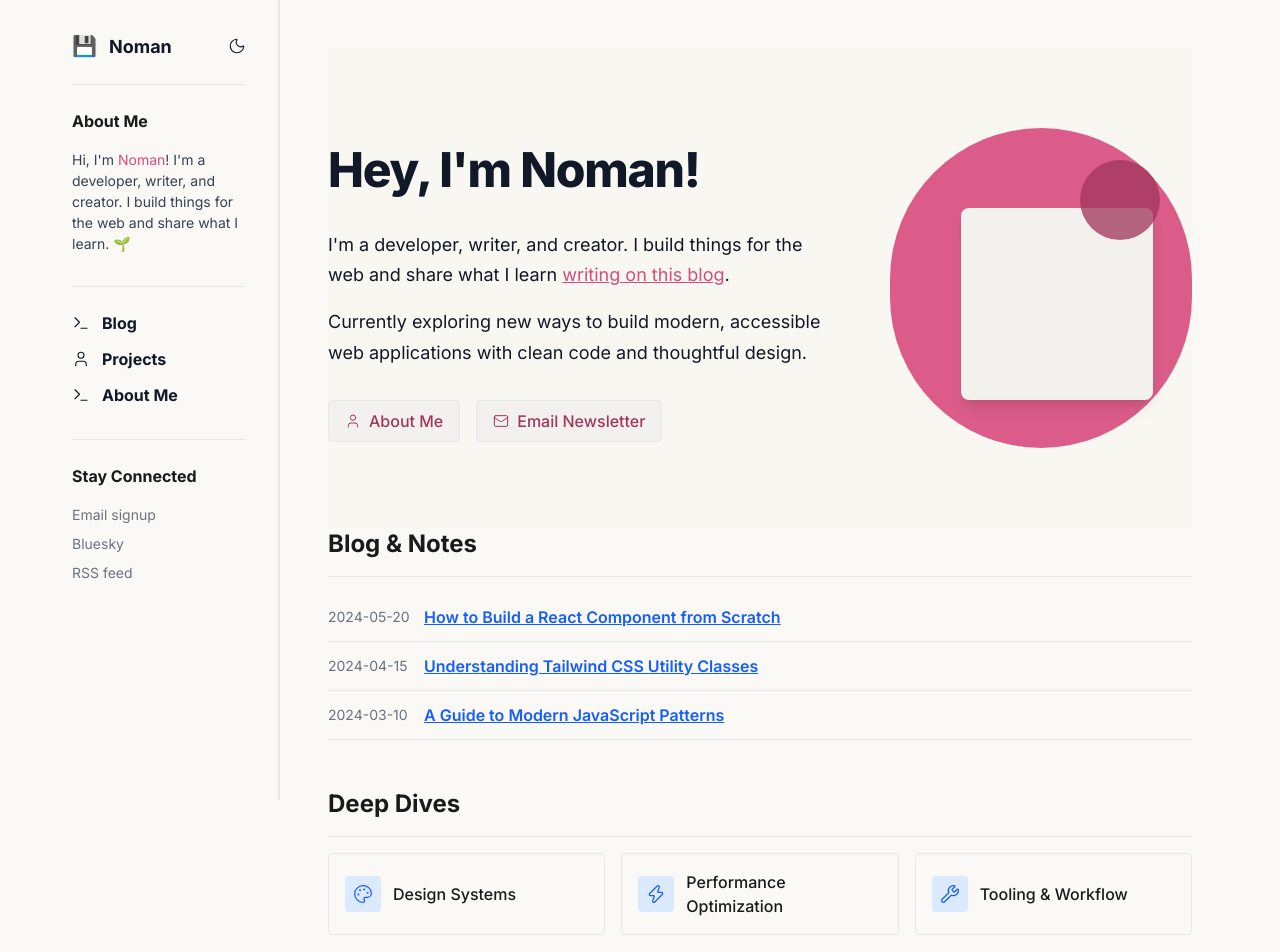
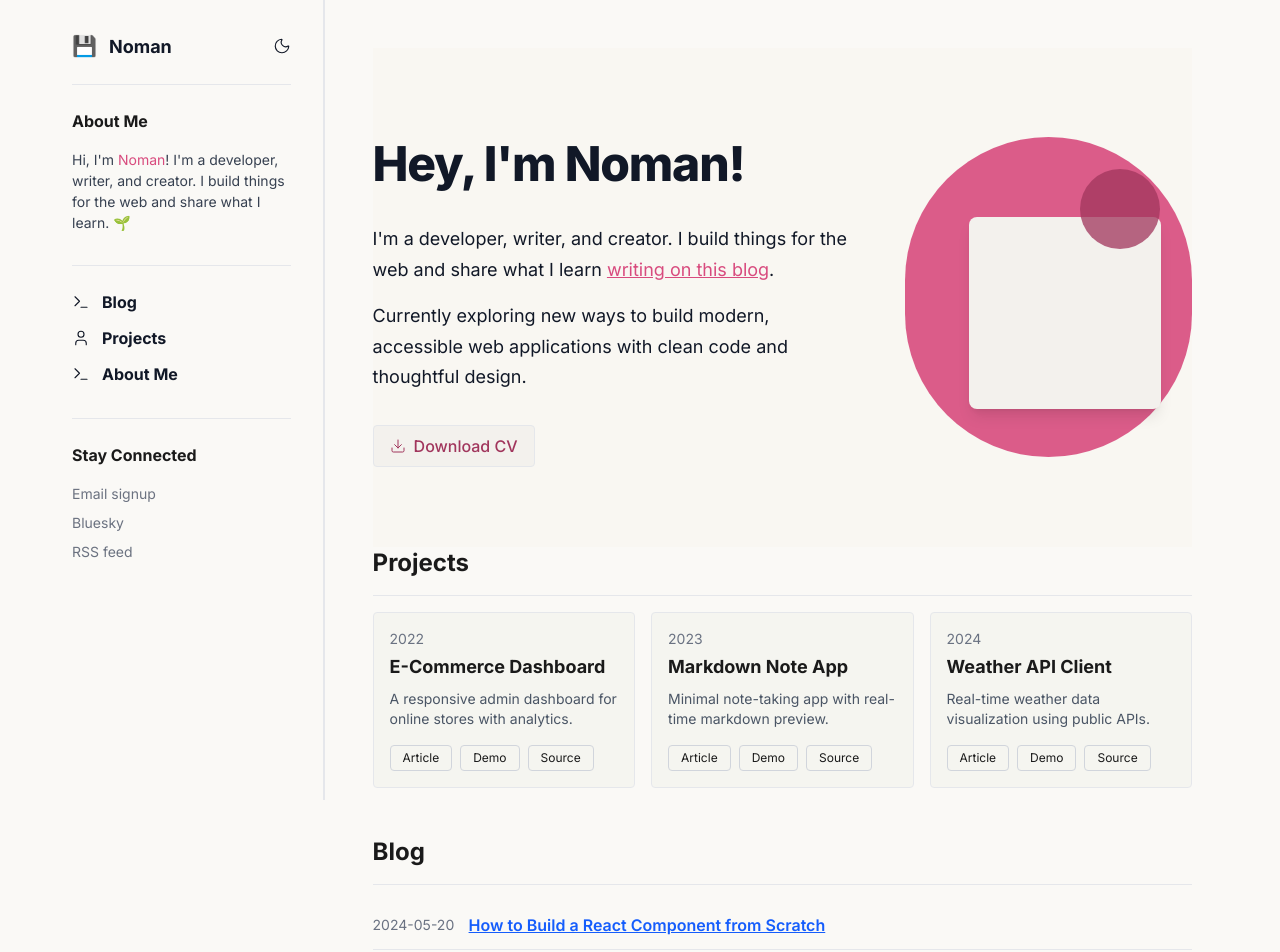
Before and after one commit to HackWithNoman/hackwithnoman-site, a Next.js app: page / in a window 1280 px wide. Shown: the top 952 px of the page. Built offline with nearby package versions, Linux system fonts and the light colour scheme.

Commit message:
feat: updated hero

```diff
--- a/src/components/BlogNotesSection.tsx
+++ b/src/components/BlogNotesSection.tsx
@@ -8,8 +8,8 @@ const blogPosts = [
 
 const BlogNotesSection = () => {
   return (
-    <section className="mb-12">
-      <h2 className="text-2xl font-bold mb-4">Blog & Notes</h2>
+    <section className="mb-12" id="blog">
+      <h2 className="text-2xl font-bold mb-4">Blog</h2>
       <hr className="border-gray-200 mb-4" />
       <div className="space-y-0">
         {blogPosts.map((post) => (
--- a/src/components/DeepDivesSection.tsx
+++ /dev/null
@@ -1,34 +0,0 @@
-import { Palette, Zap, Wrench } from "lucide-react";
-
-const deepDives = [
-  { icon: Palette, title: "Design Systems" },
-  { icon: Zap, title: "Performance Optimization" },
-  { icon: Wrench, title: "Tooling & Workflow" },
-];
-
-const DeepDivesSection = () => {
-  return (
-    <section className="mb-12">
-      <h2 className="text-2xl font-bold mb-4">Deep Dives</h2>
-      <hr className="border-gray-200 mb-4" />
-      <div className="grid grid-cols-1 md:grid-cols-3 gap-4">
-        {deepDives.map((item) => {
-          const Icon = item.icon;
-          return (
-            <div
-              key={item.title}
-              className="border border-gray-200 rounded p-4 flex items-center gap-3 hover:border-gray-300 transition-colors"
-            >
-              <span className="bg-blue-100 p-2 rounded">
-                <Icon size={20} strokeWidth={1.5} className="text-blue-600" />
-              </span>
-              <span className="font-medium">{item.title}</span>
-            </div>
-          );
-        })}
-      </div>
-    </section>
-  );
-};
-
-export default DeepDivesSection;
--- a/src/components/HeroSection.tsx
+++ b/src/components/HeroSection.tsx
@@ -1,9 +1,9 @@
-import React from "react";
-import { User, Mail } from "lucide-react";
+import { Download } from "lucide-react";
+import Link from "next/link";
 
 const HeroSection = () => {
   return (
-    <section className="py-16 md:py-20 bg-[#F9F7F2]">
+    <section className="py-16 md:py-20 bg-[#F9F7F2]" id="home">
       <div className="flex flex-col md:flex-row items-center gap-8 md:gap-12">
         {/* Text Content - 65% width */}
         <div className="w-full md:w-[65%]">
@@ -17,9 +17,9 @@ const HeroSection = () => {
             <p className="text-[1.125rem] leading-[1.7] text-[#111827]">
               I'm a developer, writer, and creator. I build things for the web
               and share what I learn{" "}
-              <a href="#" className="text-[#D84B7E] underline">
+              <Link href="/" className="text-[#D84B7E] underline">
                 writing on this blog
-              </a>
+              </Link>
               .
             </p>
             <p className="text-[1.125rem] leading-[1.7] text-[#111827]">
@@ -31,14 +31,14 @@ const HeroSection = () => {
           {/* Action Buttons */}
           <div className="flex flex-wrap gap-4 mt-8">
             <button className="bg-[#F3F1ED] border border-[#E5E7EB] px-4 py-2 rounded-sm flex items-center gap-2 hover:opacity-80 transition-opacity">
-              <User size={16} strokeWidth={1.5} className="text-[#A1365D]" />
-              <span className="text-[#A1365D] font-medium">About Me</span>
-            </button>
-            <button className="bg-[#F3F1ED] border border-[#E5E7EB] px-4 py-2 rounded-sm flex items-center gap-2 hover:opacity-80 transition-opacity">
-              <Mail size={16} strokeWidth={1.5} className="text-[#A1365D]" />
-              <span className="text-[#A1365D] font-medium">
-                Email Newsletter
-              </span>
+              <Download
+                size={16}
+                strokeWidth={1.5}
+                className="text-[#A1365D]"
+              />
+              <Link href="/" className="text-[#A1365D] font-medium">
+                Download CV
+              </Link>
             </button>
           </div>
         </div>
--- a/src/components/PortfolioPage.tsx
+++ b/src/components/PortfolioPage.tsx
@@ -1,11 +1,9 @@
 "use client";
 
-import React, { useState, useEffect } from "react";
 import Sidebar from "./Sidebar";
 import TopNav from "./TopNav";
 import HeroSection from "./HeroSection";
 import BlogNotesSection from "./BlogNotesSection";
-import DeepDivesSection from "./DeepDivesSection";
 import ProjectsSection from "./ProjectsSection";
 import ToolsSection from "./ToolsSection";
 import Footer from "./Footer";
@@ -20,20 +18,18 @@ const PortfolioPage = () => {
 
       <div className="max-w-[1200px] mx-auto flex flex-col md:flex-row">
         {/* Left Sidebar - visible on lg+ */}
-        <div className="hidden lg:block lg:w-1/5 lg:sticky lg:top-0 lg:h-screen lg:overflow-y-auto lg:border-r lg:border-gray-200">
+        <div className="hidden lg:block lg:w-1/4 lg:sticky lg:top-0 lg:h-screen lg:overflow-y-auto lg:border-r lg:border-gray-200">
           <Sidebar />
         </div>
 
         {/* Main Content */}
         <main className="w-full md:w-4/5 p-6 md:p-12 mx-auto lg:mx-0">
           <HeroSection />
+          <ProjectsSection />
           <BlogNotesSection />
-          <DeepDivesSection />
-          <ProjectsSection />
           <ToolsSection />
         </main>
       </div>
-      <Footer />
     </div>
   );
 };
--- a/src/components/ProjectsSection.tsx
+++ b/src/components/ProjectsSection.tsx
@@ -20,7 +20,7 @@ const projects = [
 
 const ProjectsSection = () => {
   return (
-    <section className="mb-12">
+    <section className="mb-12" id="projects">
       <h2 className="text-2xl font-bold mb-4">Projects</h2>
       <hr className="border-gray-200 mb-4" />
       <div className="grid grid-cols-1 md:grid-cols-3 gap-4">
--- a/src/components/Sidebar.tsx
+++ b/src/components/Sidebar.tsx
@@ -1,9 +1,10 @@
-import { Terminal, Pencil, User, Moon } from "lucide-react";
+import { Terminal, User, Moon } from "lucide-react";
+import Link from "next/link";
 
 const navItems = [
-  { icon: Terminal, label: "Blog" },
-  { icon: User, label: "Projects" },
-  { icon: Terminal, label: "About Me" },
+  { icon: Terminal, label: "Blog", link: "#blog" },
+  { icon: User, label: "Projects", link: "#projects" },
+  { icon: Terminal, label: "About Me", link: "#home" },
 ];
 
 const socialLinks = [
@@ -12,11 +13,7 @@ const socialLinks = [
   { label: "RSS feed", href: "#" },
 ];
 
-interface SidebarProps {
-  onNavClick?: () => void;
-}
-
-const Sidebar = ({ onNavClick }: SidebarProps) => {
+const Sidebar = () => {
   return (
     <aside className="w-full p-8 bg-[#FAF9F6] md:h-screen md:overflow-y-auto md:border-r md:border-[#E5E7EB]">
       {/* Header Section */}
@@ -61,14 +58,13 @@ const Sidebar = ({ onNavClick }: SidebarProps) => {
             const Icon = item.icon;
             return (
               <li key={item.label}>
-                <a
-                  href="#"
-                  onClick={onNavClick}
+                <Link
+                  href={item.link}
                   className="flex items-center gap-3 text-[1rem] font-bold text-[#111827] hover:text-[#D84B7E] transition-colors"
                 >
                   <Icon size={18} strokeWidth={1.5} />
                   <span>{item.label}</span>
-                </a>
+                </Link>
               </li>
             );
           })}
@@ -86,7 +82,6 @@ const Sidebar = ({ onNavClick }: SidebarProps) => {
             <a
               key={item.label}
               href={item.href}
-              onClick={onNavClick}
               className="text-[0.875rem] text-[#6B7280] hover:underline transition-colors"
             >
               {item.label}
```
